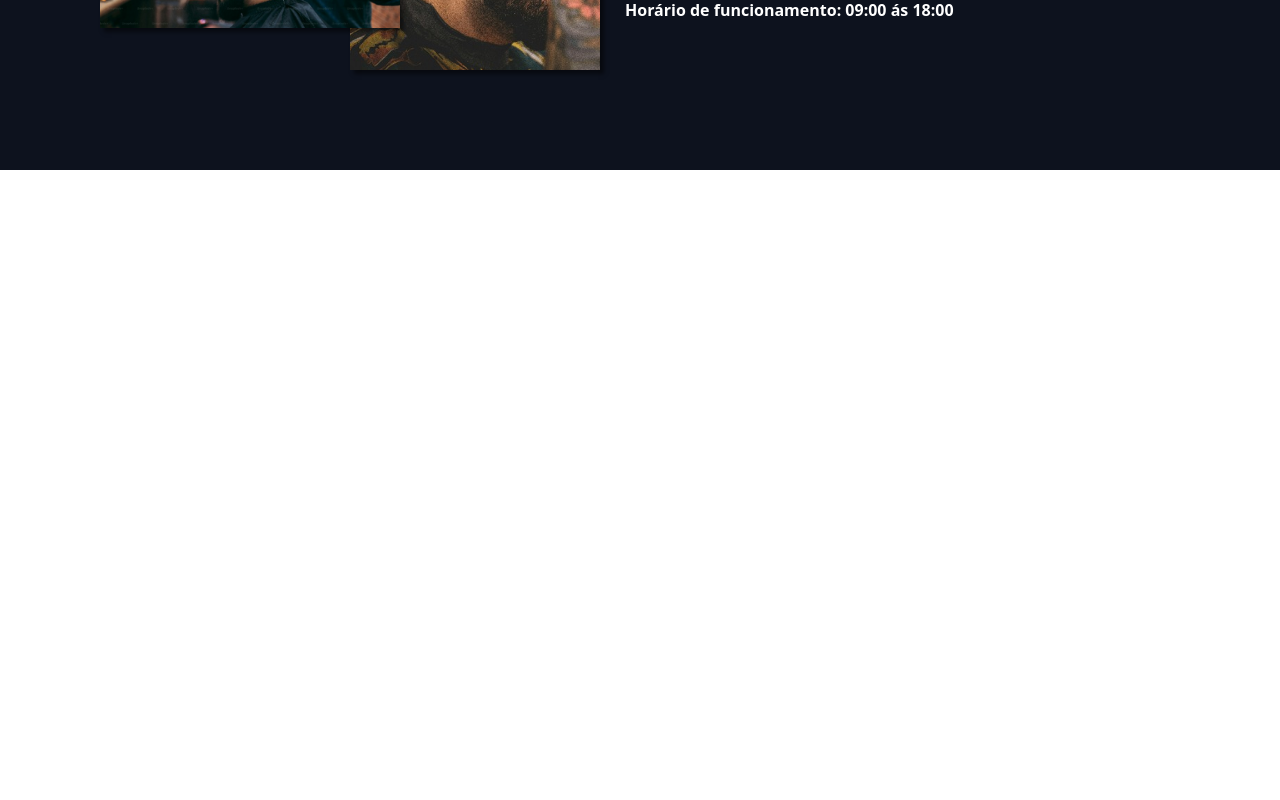
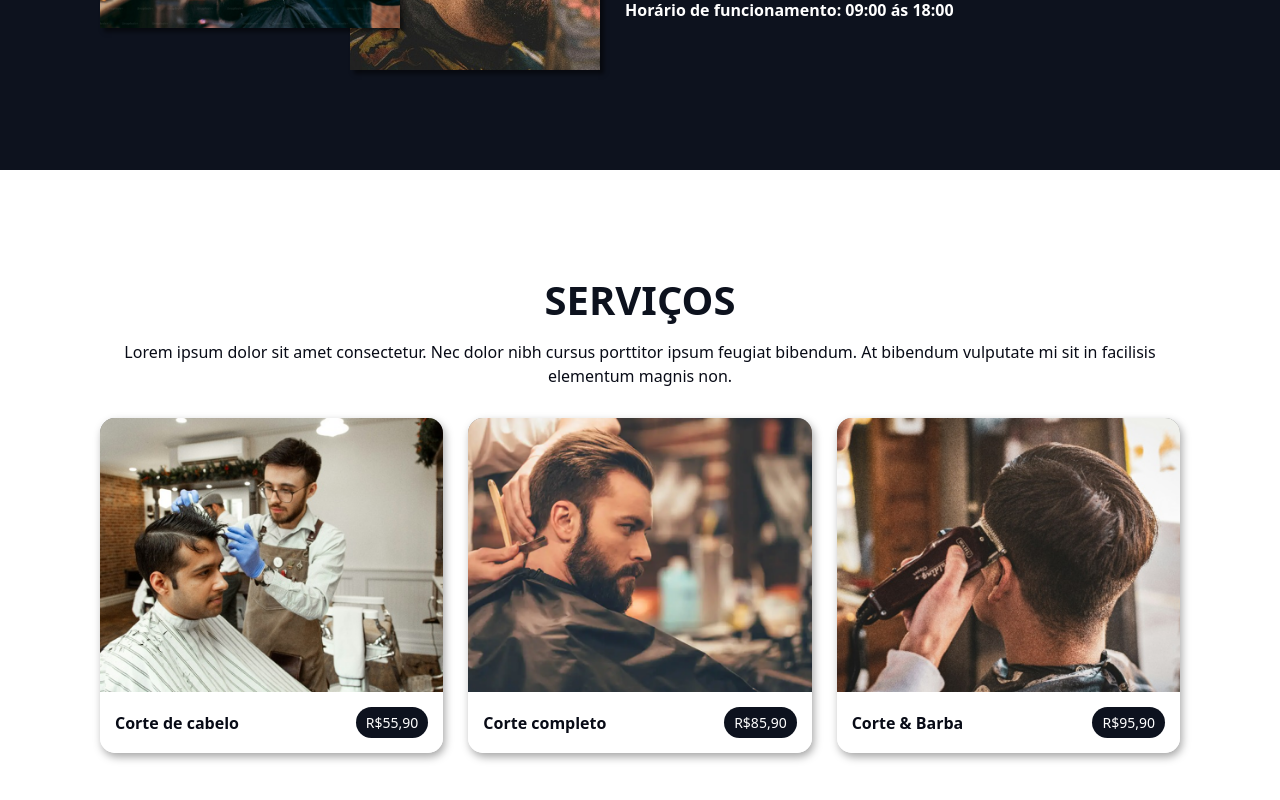
Before and after one commit to lian-carvalho/Barbearia, a Next.js app: page / in a window 1280 px wide. Shown: the part 1178-1978 px from the top of the page. Before the commit the page ends 1348 px from the top, so only its background shows below. Built offline with nearby package versions, Linux system fonts and the light colour scheme.

Commit message:
Adição a página inicial

```diff
--- a/app/page.tsx
+++ b/app/page.tsx
@@ -1,6 +1,7 @@
 import Header from "@/components/navigation/Header";
 import HeroSection from "@/components/sections/HeroSection";
 import AboutUsSection from "@/components/sections/AboutUsSection";
+import ServicesSection from "@/components/sections/ServicesSection";
 
 export default function Home() {
   return (
@@ -8,6 +9,7 @@ export default function Home() {
       <Header />
       <HeroSection />
       <AboutUsSection />
+      <ServicesSection />
     </div>
   );
 }
```
